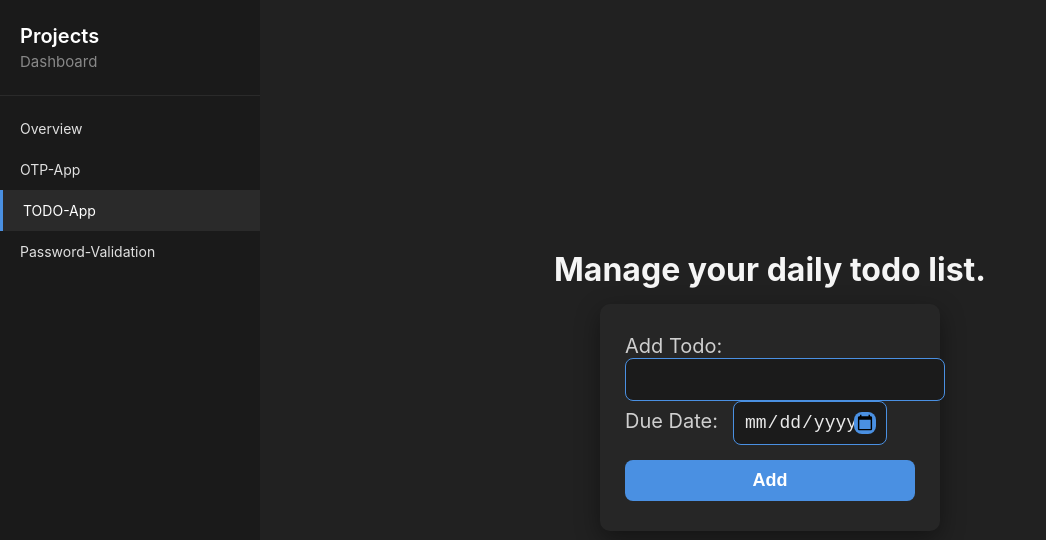
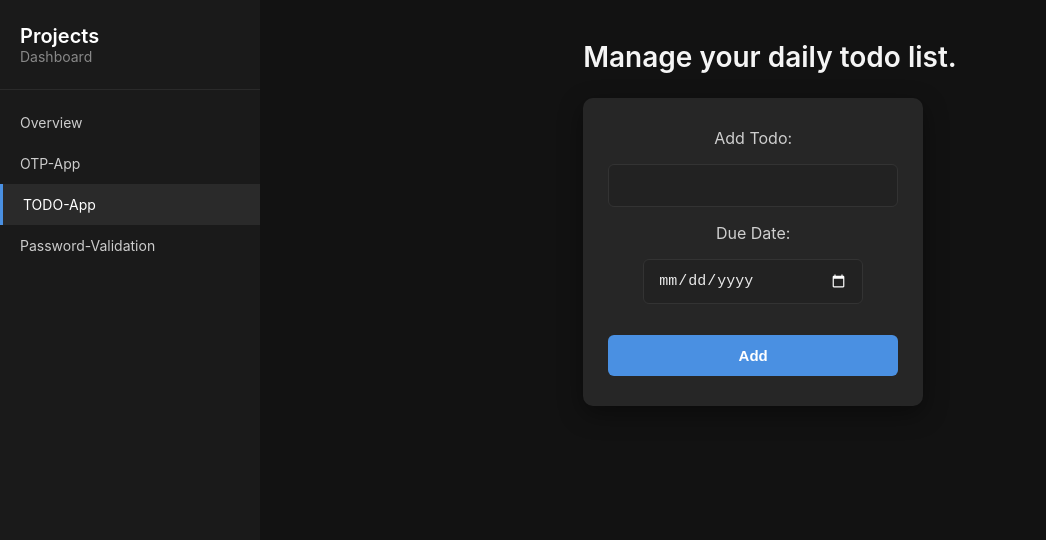
Before and after one commit to tejash098/React-Project-Dashboard, a React (Vite) app: page /todo in a window 1280 px wide. Shown: the top 540 px of the page, without its empty margins (0-1046 px from the left). Built offline with nearby package versions, Linux system fonts and the light colour scheme.

Commit message:
feat: add OTP generator and Todo list applications with accompanying dashboard styling.

```diff
--- a/src/App.css
+++ b/src/App.css
@@ -7,6 +7,8 @@
 body {
   font-family: -apple-system, BlinkMacSystemFont, "Segoe UI", sans-serif;
   height: 100vh;
+  background: #121212;
+  color: #ffffff;
   overflow: hidden;
 }
 
@@ -33,55 +35,49 @@ body {
 .sidebar-title {
   font-size: 20px;
   font-weight: 600;
-  margin-bottom: 4px;
 }
 
 .sidebar-subtitle {
-  font-size: 15px;
+  font-size: 14px;
   color: #888;
 }
 
 .sidebar-links {
   flex: 1;
+  padding: 12px 0;
   overflow-y: auto;
-  padding: 12px 0;
 }
 
 .sidebar-link {
   display: block;
   padding: 12px 20px;
-  color: #e0e0e0;
+  font-size: 14px;
+  color: #ccc;
   text-decoration: none;
   transition: background 0.2s, color 0.2s;
-  font-size: 14px;
 }
 
 .sidebar-link:hover {
   background: #2a2a2a;
-  color: #ffffff;
+  color: #fff;
 }
 
 .sidebar-link.active {
   background: #2a2a2a;
-  color: #ffffff;
+  color: #fff;
   border-left: 3px solid #4a90e2;
 }
 
 .content {
   flex: 1;
+  background: #181818;
   overflow-y: auto;
-  background: #212121;
-  color: #fff;
 }
 
 .content-inner {
   max-width: 1200px;
   margin: 0 auto;
   padding: 40px;
-}
-
-.landing {
-  min-height: 100%;
 }
 
 .landing-header {
@@ -91,13 +87,12 @@ body {
 .landing-title {
   font-size: 36px;
   font-weight: 700;
-  color: #fff;
   margin-bottom: 12px;
 }
 
 .landing-description {
   font-size: 16px;
-  color: #919191;
+  color: #9a9a9a;
   line-height: 1.6;
 }
 
@@ -108,23 +103,22 @@ body {
 }
 
 .project-card {
-  background: #212121;
-  border: 1px solid #e0e0e0;
+  background: #1e1e1e;
+  border: 1px solid #2a2a2a;
   border-radius: 8px;
   padding: 24px;
+  cursor: pointer;
   transition: transform 0.2s, box-shadow 0.2s;
-  cursor: pointer;
 }
 
 .project-card:hover {
   transform: translateY(-2px);
-  box-shadow: 0 4px 12px rgba(0, 0, 0, 0.1);
+  box-shadow: 0 6px 16px rgba(0, 0, 0, 0.4);
 }
 
 .project-card-title {
   font-size: 18px;
   font-weight: 600;
-  color: #fff;
   margin-bottom: 8px;
 }
 
@@ -134,36 +128,23 @@ body {
   line-height: 1.5;
 }
 
-.sidebar-links::-webkit-scrollbar {
-  width: 6px;
-}
-
-.sidebar-links::-webkit-scrollbar-track {
-  background: #212121;
-}
-
-.sidebar-links::-webkit-scrollbar-thumb {
-  background: #3a3a3a;
-  border-radius: 3px;
-}
-
-.sidebar-links::-webkit-scrollbar-thumb:hover {
-  background: #4a4a4a;
-}
-
+.sidebar-links::-webkit-scrollbar,
 .content::-webkit-scrollbar {
   width: 8px;
 }
 
+.sidebar-links::-webkit-scrollbar-track,
 .content::-webkit-scrollbar-track {
-  background: #212121;
+  background: #181818;
 }
 
+.sidebar-links::-webkit-scrollbar-thumb,
 .content::-webkit-scrollbar-thumb {
-  background: #ccc;
+  background: #3a3a3a;
   border-radius: 4px;
 }
 
+.sidebar-links::-webkit-scrollbar-thumb:hover,
 .content::-webkit-scrollbar-thumb:hover {
-  background: #aaa;
+  background: #4a4a4a;
 }
--- a/src/Components/Projects/OTP-generate/OTPApp.css
+++ b/src/Components/Projects/OTP-generate/OTPApp.css
@@ -1,41 +1,43 @@
 .otp-app {
+  max-width: 420px;
+  margin: 0 auto;
   display: flex;
   flex-direction: column;
-  align-items: center;
-  justify-content: center;
-  height: 100vh;
-  width: 100%;
-  background-color: #212121;
-  color: #fff;
+  gap: 20px;
 }
 
 .otp-app h1 {
-  margin-bottom: 20px;
-}
-.otp-app button {
-  padding: 10px 16px;
-  background-color: #4a90e2;
-  color: #fff;
-  border: none;
-  border-radius: 5px;
-  cursor: pointer;
-  font-size: 16px;
+  font-size: 26px;
   font-weight: 600;
+  text-align: center;
 }
 
-.otp-app button:hover {
-  background-color: #3a80c5;
+.otp-display {
+  text-align: center;
+  font-size: 22px;
+  font-weight: 600;
+  padding: 14px;
+  border-radius: 6px;
+  background: #222;
+  border: 1px dashed #3a3a3a;
+  letter-spacing: 4px;
 }
 
 .otp-app input {
-  padding: 10px;
-  border: 1px solid #919191;
-  border-radius: 5px;
-  font-size: 16px;
-  margin: 4vh;
-  width: 20%;
-  background-color: #212121;
-  color: #fff;
+  width: 100%;
+  padding: 12px;
+  font-size: 15px;
+  background: #222;
+  border: 1px solid #333;
+  border-radius: 6px;
+  color: #ffffff;
+  text-align: center;
+  letter-spacing: 4px;
+}
+
+.otp-app input::placeholder {
+  color: #777;
+  letter-spacing: normal;
 }
 
 .otp-app input:focus {
@@ -43,14 +45,35 @@
   border-color: #4a90e2;
 }
 
-.otp-app input::placeholder {
-  color: #777;
+.otp-app button {
+  padding: 12px;
+  font-size: 15px;
+  font-weight: 600;
+  background: #4a90e2;
+  color: #ffffff;
+  border: none;
+  border-radius: 6px;
+  cursor: pointer;
+  transition: background 0.2s;
 }
 
-.otp-app h2 {
-  margin-top: 20px;
+.otp-app button:hover {
+  background: #3a80c5;
 }
 
-.otp-app h3 {
-  margin-top: 10px;
+.otp-status {
+  text-align: center;
+  font-weight: 500;
 }
+
+.otp-status.success {
+  color: #4caf50;
+}
+
+.otp-status.error {
+  color: #f44336;
+}
+
+.otp-status.expired {
+  color: #9e9e9e;
+}
--- a/src/Components/Projects/TODO-APP/TodoApp.css
+++ b/src/Components/Projects/TODO-APP/TodoApp.css
@@ -1,129 +1,138 @@
 .todoapp {
+  max-width: 900px;
+  margin: 0 auto;
   display: flex;
-  justify-content: center;
-  align-items: center;
-  height: 100vh;
-  width: 100%;
   flex-direction: column;
-  background-color: #212121;
+  gap: 24px;
   color: #eaeaea;
+}
 
-  h1 {
-    margin-bottom: 15px;
+.todoapp h1 {
+  text-align: center;
+  font-size: 28px;
+  font-weight: 600;
   color: #f5f5f5;
 }
 
-  form {
-    label {
-      margin-right: 15px;
-      font-size: 20px;
+.todoapp form {
+  display: flex;
+  flex-wrap: wrap;
+  gap: 16px;
+  justify-content: center;
+  align-items: center;
+}
+
+.todoapp form label {
+  font-size: 16px;
   color: #cfcfcf;
 }
 
-    input[type="text"], input[type="date"] {
-      padding: 10px;
-      border-radius: 8px;
-      font-size: 18px;
-      margin-right: 15px;
-      background-color: #1b1b1b;
-      border: 1px solid #4a90e2;
+.todoapp form input[type="text"],
+.todoapp form input[type="date"] {
+  padding: 12px 14px;
+  border-radius: 6px;
+  font-size: 15px;
+  background-color: #222;
+  border: 1px solid #333;
   color: #eaeaea;
-      width: 25vw;
-
-      &:focus {
-        outline: none;
-        border-color: #6aa8f0;
+  min-width: 220px;
 }
 
-      &::placeholder {
+.todoapp form input[type="text"] {
+  flex: 1;
+}
+
+.todoapp form input[type="date"] {
+  width: 160px;
+}
+
+.todoapp form input:focus {
+  outline: none;
+  border-color: #4a90e2;
+}
+
+.todoapp form input::placeholder {
   color: #777;
 }
-    }
-    input[type="date"] {
-      width: 12vw;
-    }
-    input[type="date"]::-webkit-calendar-picker-indicator {
-      -webkit-appearance: button;
-      background-color: #4a90e2;
-      border-radius: 8px;
+
+.todoapp form input[type="date"]::-webkit-calendar-picker-indicator {
   cursor: pointer;
+  filter: invert(1);
 }
 
-    button {
-      padding: 10px 16px;
+.todoapp form button {
+  padding: 12px 18px;
   background-color: #4a90e2;
-      color: #fff;
+  color: #ffffff;
   border: none;
-      border-radius: 8px;
+  border-radius: 6px;
   cursor: pointer;
-      font-size: 18px;
+  font-size: 15px;
   font-weight: 600;
-      transition: all 0.3s ease;
-
-      &:hover {
-        background-color: #6aa8f0;
-        transform: scale(1.05);
+  transition: background 0.2s, transform 0.1s;
 }
 
-      &:active {
-        transform: scale(0.95);
-      }
-    }
+.todoapp form button:hover {
+  background-color: #3a80c5;
 }
 
-  ul {
+.todoapp form button:active {
+  transform: scale(0.96);
+}
+
+.todoapp ul {
   list-style: none;
-    margin: 20px 0 0;
   padding: 0;
+  margin-top: 10px;
+  display: flex;
+  flex-direction: column;
+  gap: 12px;
+}
 
-    li {
+.todoapp ul li {
   display: flex;
-      justify-content: space-evenly;
   align-items: center;
-      margin-bottom: 10px;
-      color: #f0f0f0;
-      padding: 10px 14px;
-      border-radius: 8px;
-      cursor: pointer;
-      font-size: 18px;
-      transition: background-color 0.3s ease;
+  gap: 14px;
+  background: #1f1f1f;
+  border: 1px solid #2a2a2a;
+  padding: 12px 16px;
+  border-radius: 6px;
+  font-size: 15px;
+}
 
-      input[type="checkbox"] {
+.todoapp ul li input[type="checkbox"] {
   width: 16px;
   height: 16px;
   cursor: pointer;
   accent-color: #4a90e2;
-        margin-right: 10px;
 }
 
-      span {
+.todoapp ul li span {
   flex: 1;
-        gap: 5px;
+  color: #f0f0f0;
 }
 
-      button {
-        padding: 8px 14px;
+.todoapp ul li.completed span {
+  text-decoration: line-through;
+  color: #888;
+}
+
+.todoapp ul li button {
+  padding: 8px 12px;
   background-color: #d9534f;
-        color: #fff;
+  color: #ffffff;
   border: none;
-        border-radius: 8px;
+  border-radius: 6px;
   cursor: pointer;
-        font-size: 16px;
+  font-size: 14px;
   font-weight: 600;
-        transition: all 0.3s ease;
+  transition: background 0.2s, transform 0.1s;
+}
 
-        &:hover {
+.todoapp ul li button:hover {
   background-color: #c9302c;
 }
 
-        &:active {
+.todoapp ul li button:active {
   transform: scale(0.95);
 }
-      }
-    }
-    .completed {
-      text-decoration: line-through;
-      color: #888;
-    }
-  }
-}
--- a/src/Components/Projects/TODO-APP/TodoApp.jsx
+++ b/src/Components/Projects/TODO-APP/TodoApp.jsx
@@ -27,7 +27,8 @@ const TodoApp = () => {
   };
 
   return (
-    <div className="todoapp">
+    <div className="content-inner">
+      <div className="todoapp">
       <h1>Manage your daily todo list.</h1>
 
       <form onSubmit={hdlSubmit}>
@@ -61,6 +62,7 @@ const TodoApp = () => {
         ))}
       </ul>
     </div>
+    </div>
   );
 };
 
```
Also changed, not shown: src/Components/Projects/OTP-generate/OTPApp.jsx (+29 -27 lines). Lines whose indentation alone changed are shown as unchanged.
